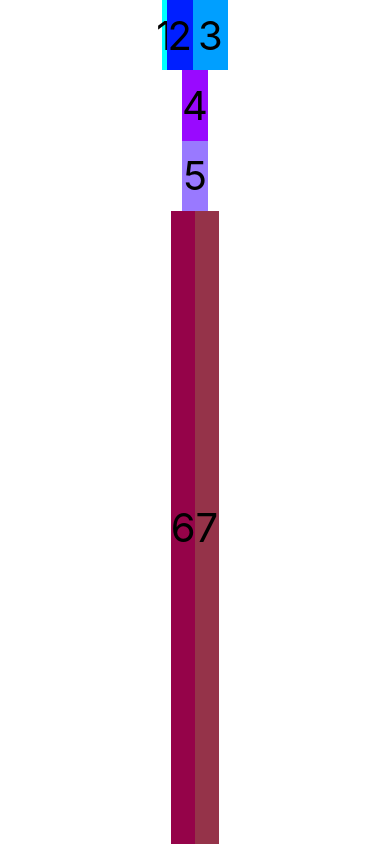
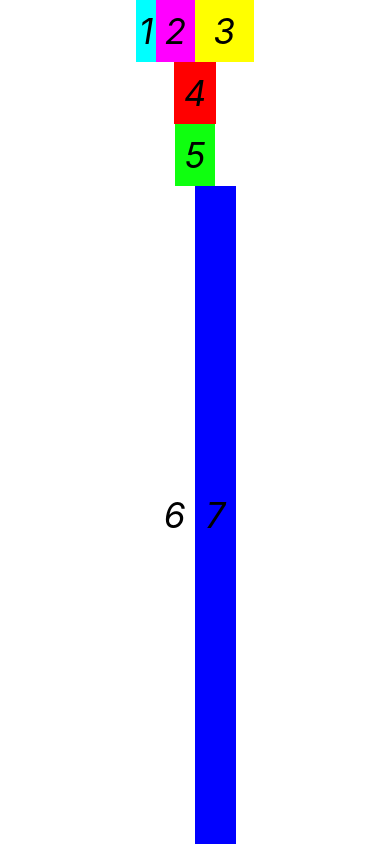
Before and after one commit to enrick-dev/study-app-React-Native, a React Native app: screen / in a window 390 px wide. Built offline with nearby package versions, Linux system fonts and the light colour scheme.

Commit message:
Exercise Flexbox - Complete

```diff
--- a/App.js
+++ b/App.js
@@ -1,16 +1,16 @@
-import React, {useState} from 'react';
-import {StyleSheet, View, Text, Button, Linking} from 'react-native';
+import React, { useState } from 'react';
+import {
+  StyleSheet,
+  View,
+  Text,
+  Button,
+} from 'react-native';
 
 const App = () => {
-  const [name, setName] = useState('Style test');
-
-  const onClickHandler = () => {
-    setName('Style test is done')
-  };
 
   return (
     <View style={styles.body}>
-      <View style={styles.container1}>
+      <View style={styles.row}>
         <View style={styles.view1}>
           <Text style={styles.text}>1</Text>
         </View>
@@ -21,15 +21,17 @@ const App = () => {
           <Text style={styles.text}>3</Text>
         </View>
       </View>
-      <View style={styles.container2}>
+      <View style={styles.row}>
         <View style={styles.view4}>
           <Text style={styles.text}>4</Text>
         </View>
+      </View>
+      <View style={styles.row}>
         <View style={styles.view5}>
           <Text style={styles.text}>5</Text>
         </View>
       </View>
-      <View style={styles.container3}>
+      <View style={styles.big_row}>
         <View style={styles.view6}>
           <Text style={styles.text}>6</Text>
         </View>
@@ -44,12 +46,21 @@ const App = () => {
 const styles = StyleSheet.create({
   body: {
     flex: 1,
+    flexDirection: 'column',
+    backgroundColor: '#ffffff',
+    alignItems: 'center',
+    justifyContent: 'flex-start',
+  },
+  row: {
+    flexDirection: 'row',
+    backgroundColor: '#ffffff',
     alignItems: 'center',
     justifyContent: 'center',
   },
-  container1: {
+  big_row: {
     flex: 1,
     flexDirection: 'row',
+    backgroundColor: '#ffffff',
     alignItems: 'stretch',
     justifyContent: 'center',
   },
@@ -60,57 +71,46 @@ const styles = StyleSheet.create({
     justifyContent: 'center',
   },
   view2: {
-    flex: 6,
-    backgroundColor: '#001fff',
+    flex: 2,
+    backgroundColor: '#ff00ff',
     alignItems: 'center',
     justifyContent: 'center',
   },
   view3: {
-    flex: 8,
-    backgroundColor: '#009fff',
+    flex: 3,
+    backgroundColor: '#ffff00',
     alignItems: 'center',
-    justifyContent: 'center',
-  },
-  container2: {
-    flex: 2,
-    flexDirection: 'column',
-    alignItems: 'stretch',
     justifyContent: 'center',
   },
   view4: {
     flex: 1,
-    backgroundColor: '#9909ff',
+    backgroundColor: '#ff0000',
     alignItems: 'center',
     justifyContent: 'center',
   },
   view5: {
     flex: 1,
-    backgroundColor: '#9979ff',
+    backgroundColor: '#0fff0f',
     alignItems: 'center',
-    justifyContent: 'center',
-  },
-  container3: {
-    flex: 9,
-    flexDirection: 'row',
-    alignItems: 'stretch',
     justifyContent: 'center',
   },
   view6: {
     flex: 1,
-    backgroundColor: '#950349',
+    backgroundColor: '#ffffff',
     alignItems: 'center',
     justifyContent: 'center',
   },
   view7: {
     flex: 1,
-    backgroundColor: '#953349',
+    backgroundColor: '#0000ff',
     alignItems: 'center',
     justifyContent: 'center',
   },
   text: {
-    color: '#000',
-    fontSize: 40,
-    textTransform: 'uppercase',
+    color: '#000000',
+    fontSize: 35,
+    fontStyle: 'italic',
+    margin: 10,
   },
 });
 
```
